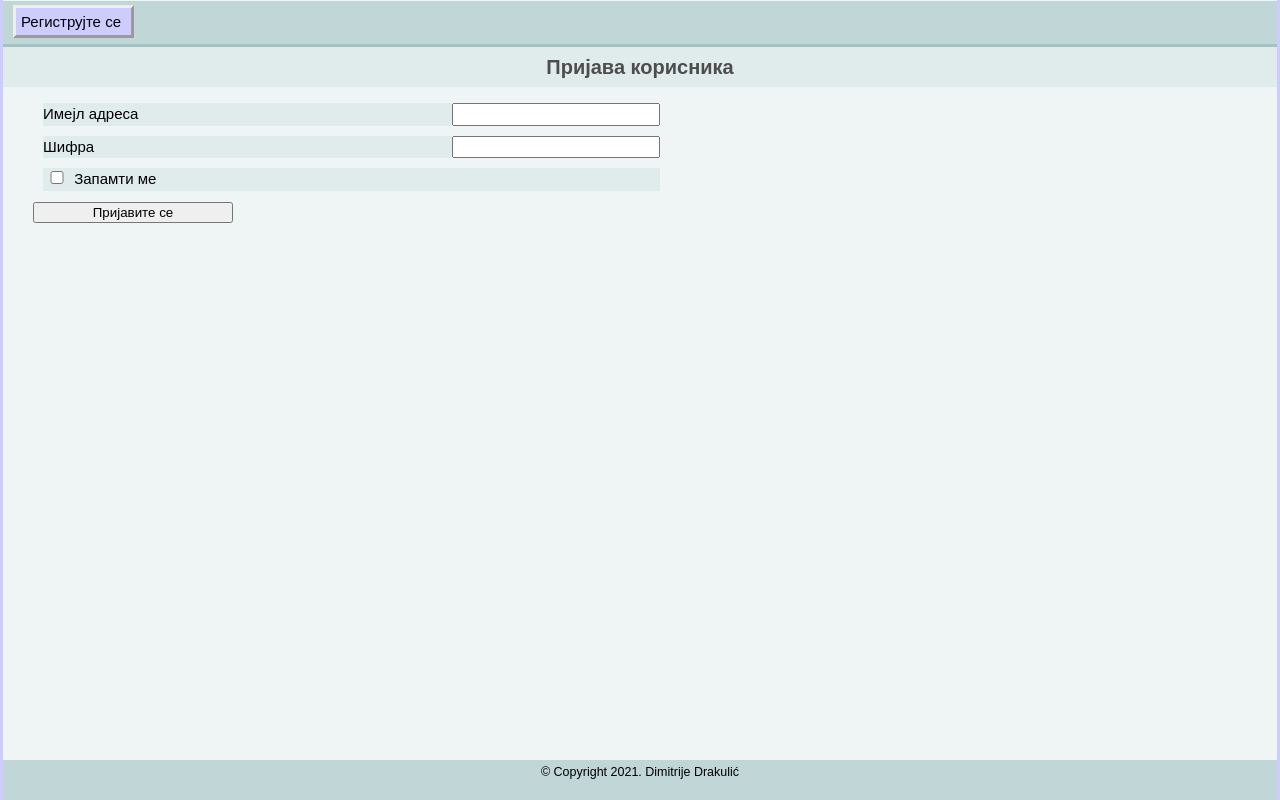
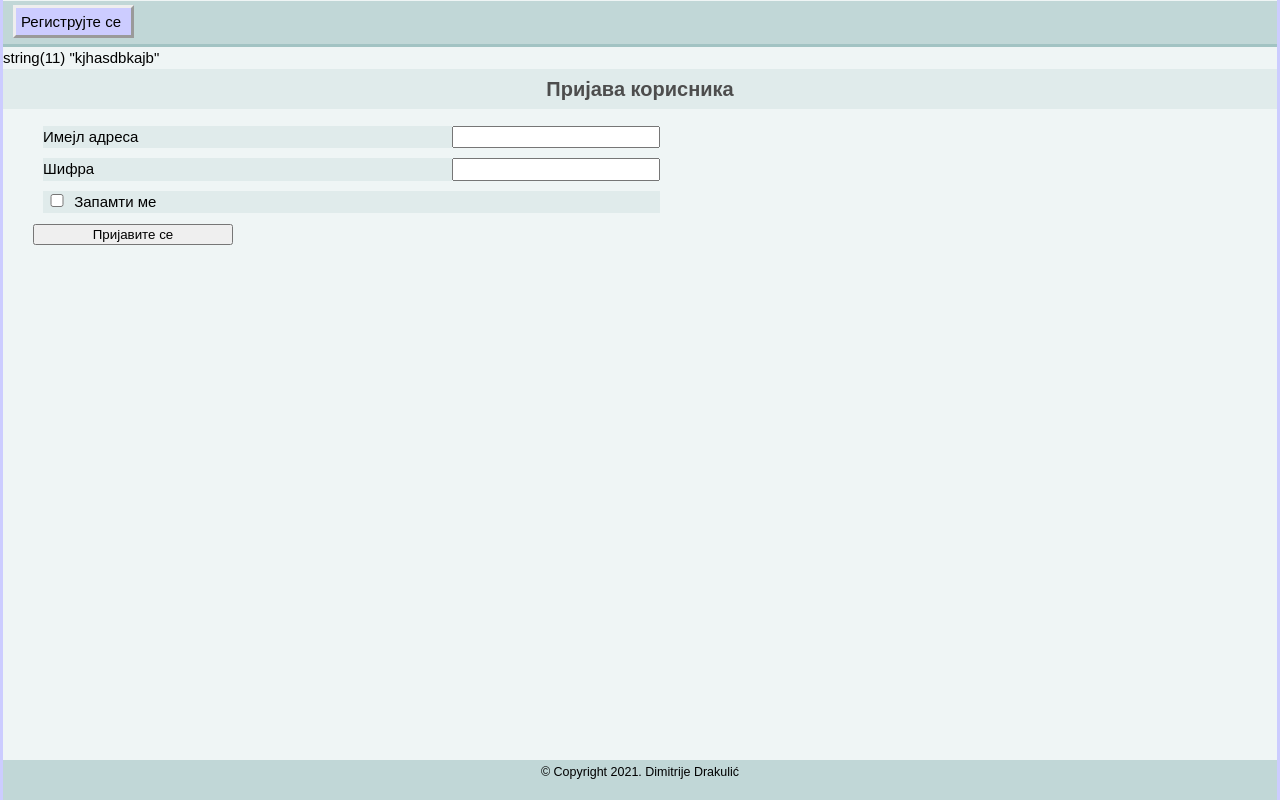
Before and after one commit to DimitrijeD/portfolio, a PHP site: page /prijava.php in a window 1280 px wide. Run offline with PHP 8.4, Linux system fonts and the light colour scheme.

Commit message:
Update prijava.php

```diff
--- a/prijava.php
+++ b/prijava.php
@@ -11,6 +11,7 @@
 		</ul>
 
 		<?php
+		var_dump('kjhasdbkajb');
 		require_once 'osnova/inicijalizacija.php';
 		// var_dump(Sesija::postoji('home'));
 		if(Sesija::postoji('home') AND Sesija::vrati('home') != ''){
```
